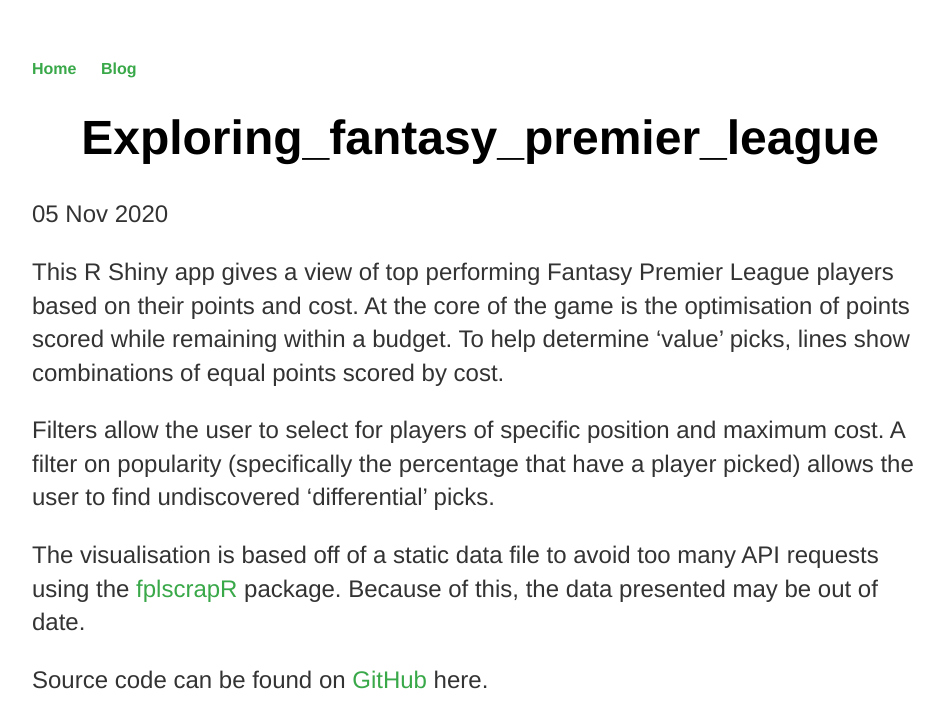
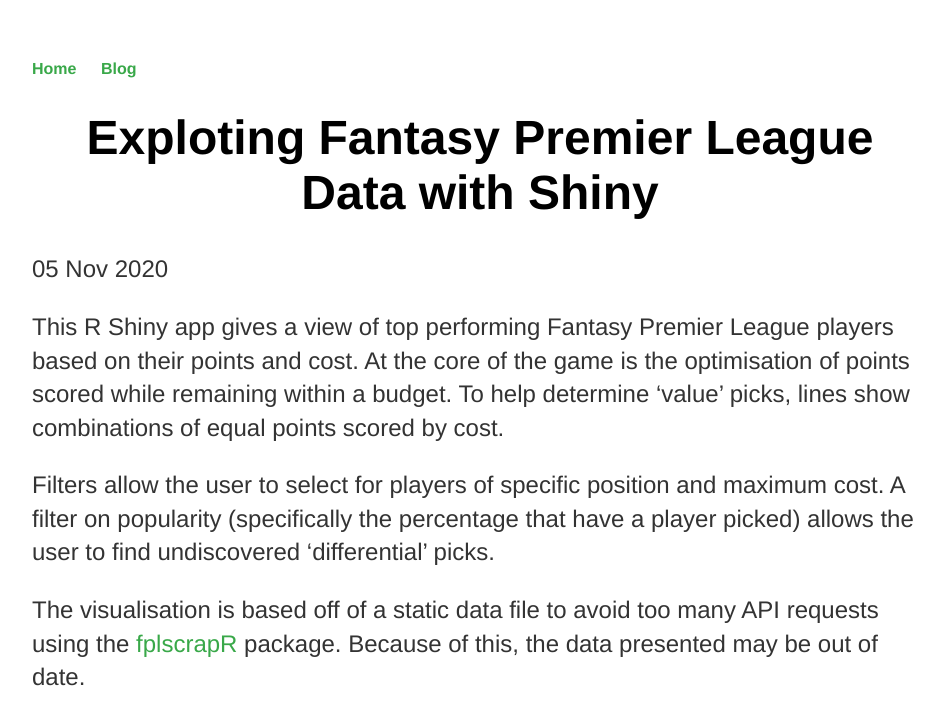
Before and after one commit to purtill/purtill.github.io, a Jekyll site: the page built from _posts/2020-11-05-exploring_fantasy_premier_league.md, in a window 1280 px wide, cut to the strip 0-716 px from the top of the page. Shown: the whole strip, without its empty margins (160-1104 px from the left). Built offline with Jekyll 4.4.1, drawn with Linux system fonts in a browser that asks for light colours; our own code applies the rules of GitHub Pages for plain Markdown files.

Commit message:
Update 2020-11-05-exploring_fantasy_premier_league.md

```diff
--- a/_posts/2020-11-05-exploring_fantasy_premier_league.md
+++ b/_posts/2020-11-05-exploring_fantasy_premier_league.md
@@ -1,3 +1,9 @@
+---
+
+title: "Exploting Fantasy Premier League Data with Shiny"
+
+---
+
 This R Shiny app gives a view of top performing Fantasy Premier League
 players based on their points and cost. At the core of the game is the
 optimisation of points scored while remaining within a budget. To help
```
